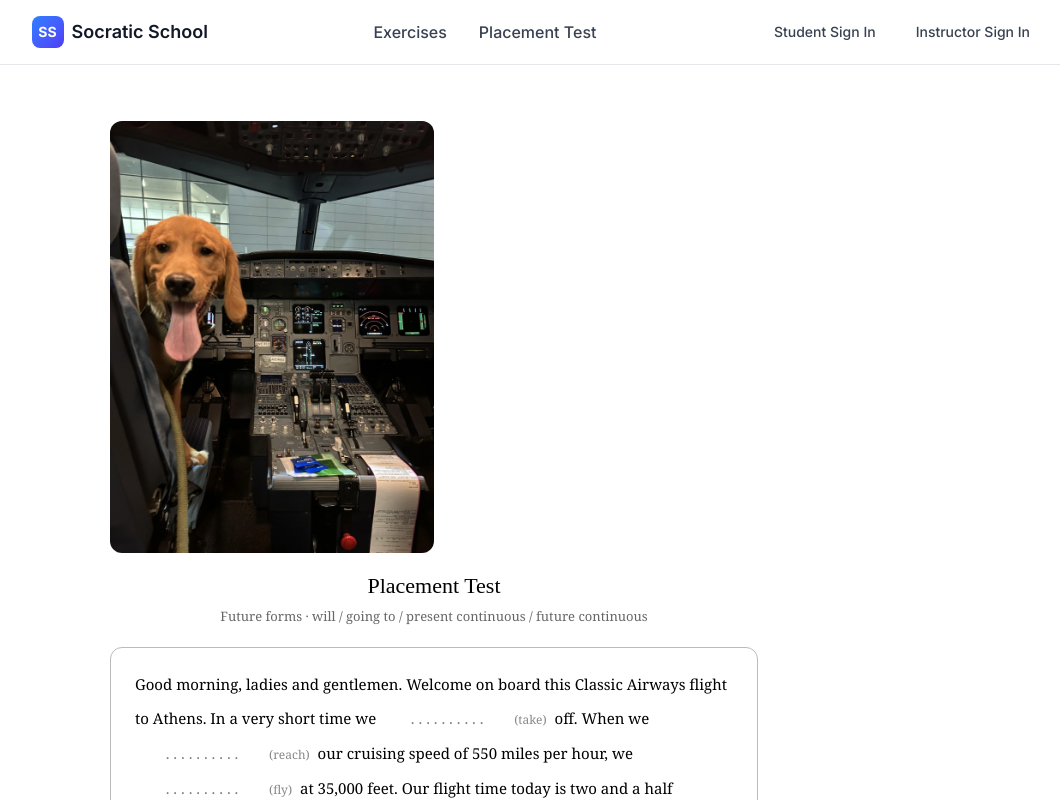
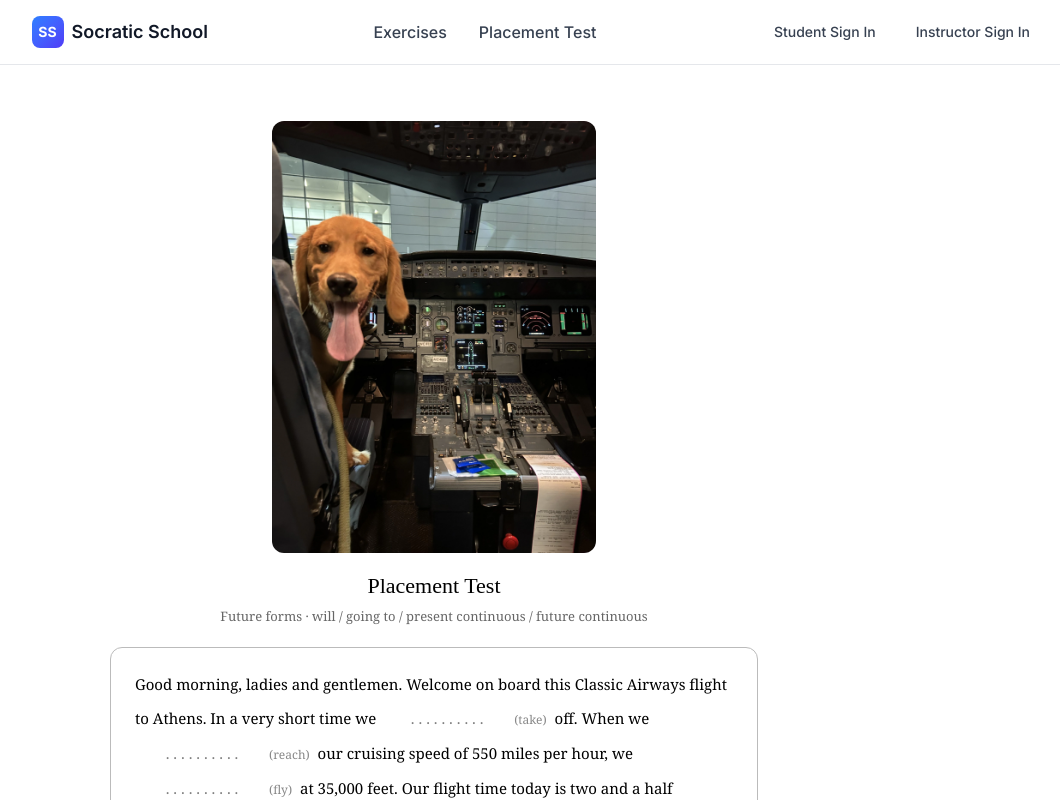
Before and after one commit to parlamas/socratic-school, a Next.js app: page /placement-test in a window 1280 px wide. Shown: the top 800 px of the page, without its empty margins (206-1266 px from the left). Built offline with nearby package versions, Linux system fonts and the light colour scheme; no server answers.

Commit message:
image 50% center

```diff
--- a/src/app/placement-test/PlacementTest.tsx
+++ b/src/app/placement-test/PlacementTest.tsx
@@ -164,10 +164,10 @@ export default function PlacementTest() {
       }}
     >
       <div style={{ textAlign: 'center', marginBottom: '1.25rem' }}>
-        <img
+                      <img
           src="/images/your-captain.webp"
           alt="This is your captain speaking"
-          style={{ maxWidth: '50%', borderRadius: 12, marginBottom: '1rem' }}
+          style={{ maxWidth: '50%', borderRadius: 12, marginBottom: '1rem', display: 'block', marginLeft: 'auto', marginRight: 'auto' }}
         />
         <div style={{ fontFamily: "'Playfair Display', serif", fontSize: 22, fontWeight: 500, marginBottom: 4 }}>
           Placement Test
```
